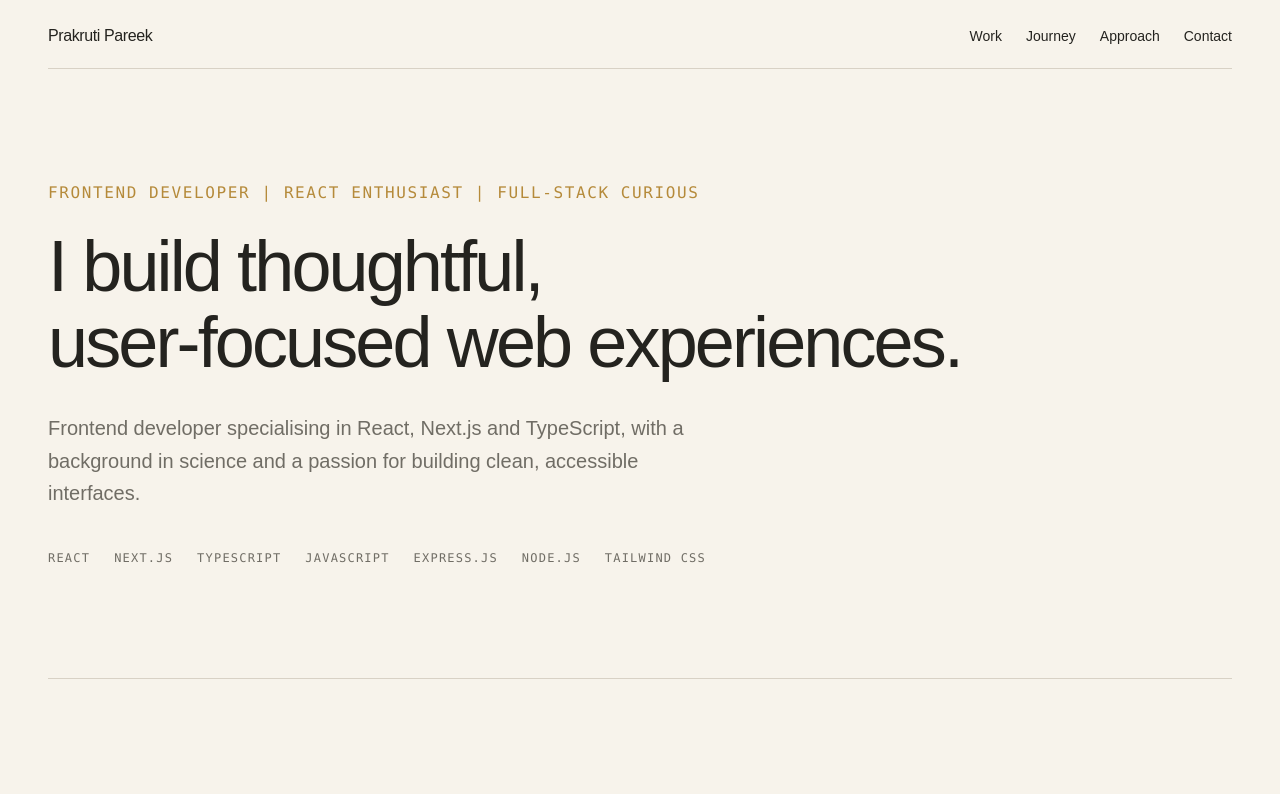
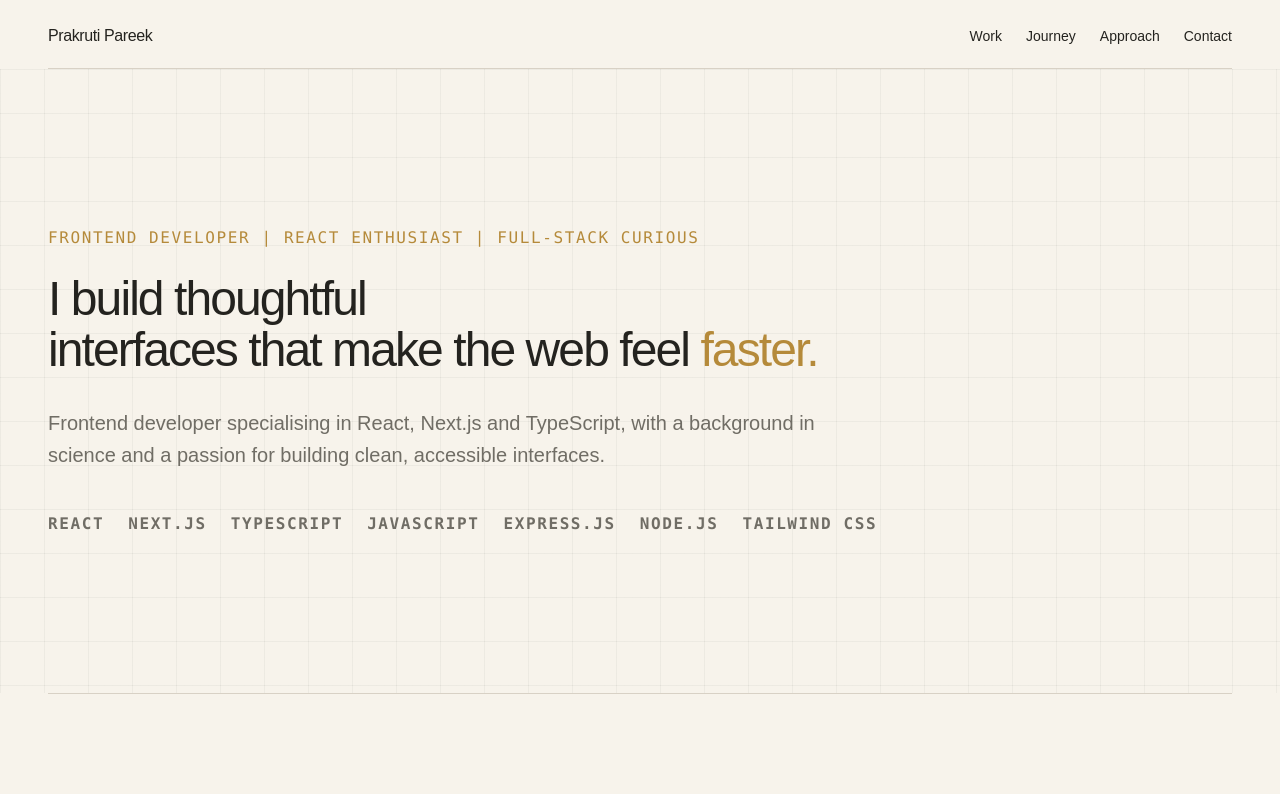
Before and after one commit to PrakrutiPareek/pp--portfolio, a Next.js app: page / in a window 1280 px wide. Shown: the top 794 px of the page. Built offline with nearby package versions, Linux system fonts and the light colour scheme.

Commit message:
refine: polish hero section

```diff
--- a/src/app/components/Hero.tsx
+++ b/src/app/components/Hero.tsx
@@ -1,22 +1,43 @@
+"use client";
+import {useEffect, useState} from "react";
+
+const words = ["clearer.", "simpler.", "faster.", "more useful."];
+
 export default function Hero() {
+  const [wordIndex, setWordIndex] = useState(0);
+
+  useEffect(() => {
+    const interval = setInterval(() => {
+      setWordIndex((current) => (current + 1) % words.length);
+    }, 2500);
+
+    return () => clearInterval(interval);
+  }, []);
+
   return (
-    <section className="flex min-h-[75vh] flex-col justify-center py-20 md:py-28">
+    <section className="hero-grid -mx-6 flex min-h-[78vh] flex-col justify-center px-6 py-20 md:-mx-10 md:px-10 md:py-20 lg:-mx-12 lg:px-12">
       <p className="mb-6 font-mono text-md uppercase tracking-widest text-(--accent)">
         Frontend Developer | React Enthusiast | Full-Stack Curious
       </p>
 
-      <h1 className="max-w-5xl text-5xl font-medium leading-[1.05] tracking-[-0.04em] md:text-6xl lg:text-7xl">
-        I build thoughtful,
+      <h1 className="max-w-5xl text-3xl font-medium leading-[1.05] tracking-[-0.04em] md:text-4xl lg:text-5xl">
+        I build thoughtful
         <br />
-        user-focused web experiences.
+        interfaces that make the web feel{" "}
+        <span
+          key={words[wordIndex]}
+          className="inline-block text-(--accent) animate-[fadeWord_0.5s_ease-in-out]"
+        >
+          {words[wordIndex]}
+        </span>
       </h1>
 
-      <p className="mt-8 max-w-2xl text-lg leading-relaxed text-(--muted) md:text-xl">
+      <p className="mt-8 max-w-3xl text-lg leading-relaxed text-(--muted) md:text-xl">
         Frontend developer specialising in React, Next.js and TypeScript, with a
         background in science and a passion for building clean, accessible
         interfaces.
       </p>
-      <div className="mt-10 flex flex-wrap gap-x-6 gap-y-2 font-mono text-xs uppercase tracking-widest text-[var(--muted)]">
+      <div className="mt-10 flex flex-wrap gap-x-6 gap-y-2 font-mono font-bold text-md uppercase tracking-widest text-(--muted)">
         <span>React</span>
         <span>Next.js</span>
         <span>TypeScript</span>
--- a/src/app/globals.css
+++ b/src/app/globals.css
@@ -31,3 +31,22 @@ a {
   background: var(--foreground);
   color: var(--background);
 }
+
+.hero-grid {
+  background-image:
+    linear-gradient(rgba(23, 23, 22, 0.045) 1px, transparent 1px),
+    linear-gradient(90deg, rgba(23, 23, 22, 0.045) 1px, transparent 1px);
+  background-size: 44px 44px;
+}
+
+@keyframes fadeWord {
+  0% {
+    opacity: 0;
+    transform: translateY(6px);
+  }
+
+  100% {
+    opacity: 1;
+    transform: translateY(0);
+  }
+}
```
